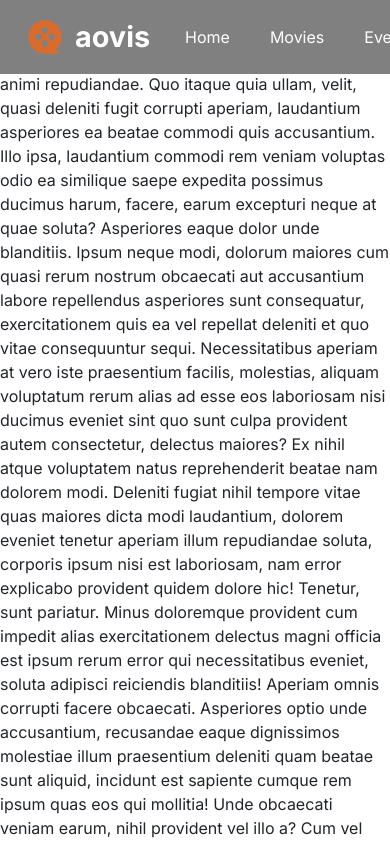
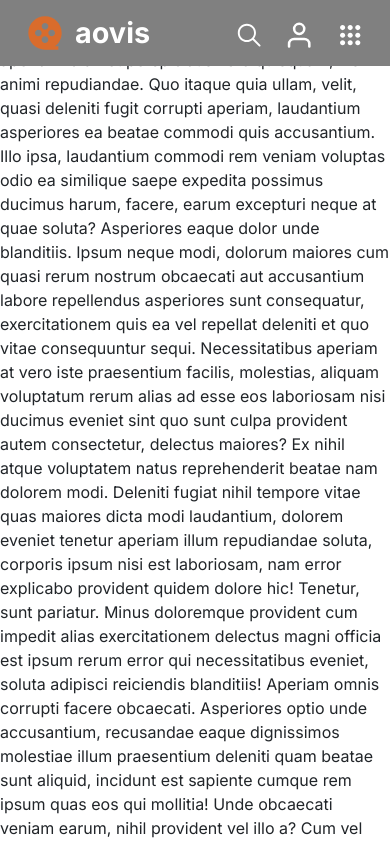
Before and after one commit to Amir-Yadavar/Aovis, a Next.js app: page / in a window 390 px wide. Shown: the top 844 px of the page. Built offline with nearby package versions, Linux system fonts and the light colour scheme.

Commit message:
add icon menu in size mobile ..

```diff
--- a/components/Navbar/Navbar.jsx
+++ b/components/Navbar/Navbar.jsx
@@ -3,18 +3,20 @@ import styles from "@/styles/navbar.module.css";
 import { RiMovie2Fill } from "react-icons/ri";
 import { FiUser } from "react-icons/fi";
 import { IoIosSearch } from "react-icons/io";
+import { CgMenuGridO } from "react-icons/cg";
 
 function Navbar() {
   return (
     <header className={styles.header}>
-      {/* navbar in large */}
-      <Link href={'/'} className="d-flex align-items-center">
+      <Link href={"/"} className="d-flex align-items-center">
         <span className={styles.logo}>
           <RiMovie2Fill />
         </span>
         <h2 className={styles.logoTitle}>aovis</h2>
       </Link>
 
+      {/* navbar in large */}
+      <div className="d-none d-md-block">
         <nav className={styles.navbar}>
           <Link href={""} className={styles.navItem}>
             Home
@@ -35,6 +37,9 @@ function Navbar() {
             Contact
           </Link>
         </nav>
+      </div>
+
+
 
       <div className="d-flex align-items-center">
         <span className={styles.iconNav}>
@@ -43,6 +48,9 @@ function Navbar() {
         <Link href={""} className={styles.iconNav}>
           <FiUser />
         </Link>
+        <div className="d-md-none">
+          <span className={styles.iconNav}><CgMenuGridO /></span>
+        </div>
       </div>
     </header>
   );
--- a/styles/navbar.module.css
+++ b/styles/navbar.module.css
@@ -45,3 +45,14 @@
   font-weight: bold;
   margin-bottom: 0;
 }
+
+@media screen and (min-width:768px) {
+  .navItem{
+    font-size: .8rem;
+  }
+}
+@media screen and (min-width:992px) {
+  .navItem{
+    font-size: 1rem;
+  }
+}
```
Lines whose indentation alone changed are shown as unchanged.
